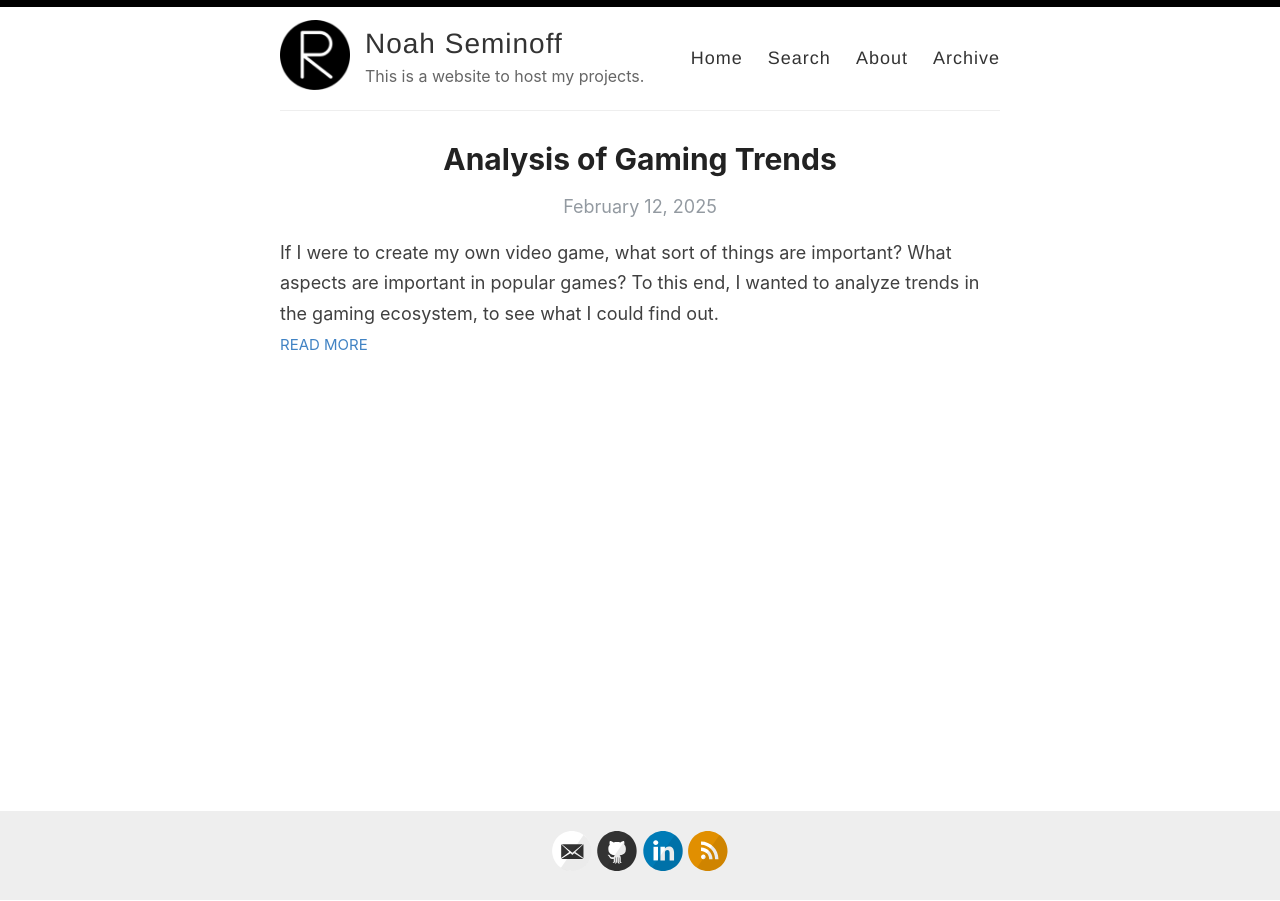
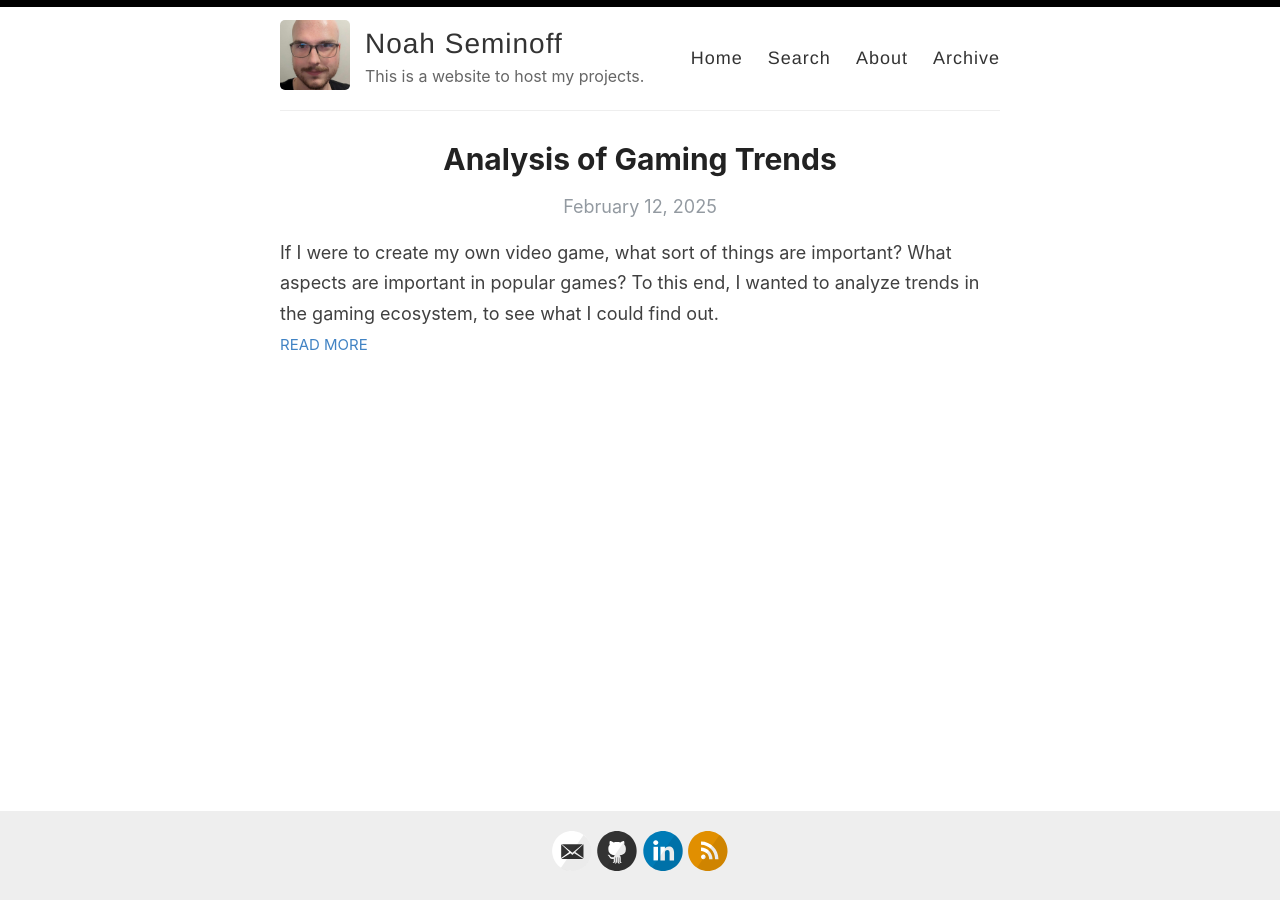
Before and after one commit to NoahSem/NoahSem.github.io, a Jekyll site: the page built from index.html, in a window 1280 px wide. Built offline with Jekyll 4.4.1, drawn with Linux system fonts in a browser that asks for light colours; the list of posts is cut into pages by our own code.

Commit message:
Update _config.yml

```diff
--- a/_config.yml
+++ b/_config.yml
@@ -12,7 +12,7 @@ author: Noah Seminoff
 description: This is a website to host my projects.
 
 # URL of your avatar or profile pic (you could use your GitHub profile pic)
-avatar: /images/reverie.png
+avatar: /images/noah.jfif
 
 #
 # Flags below are optional
```
